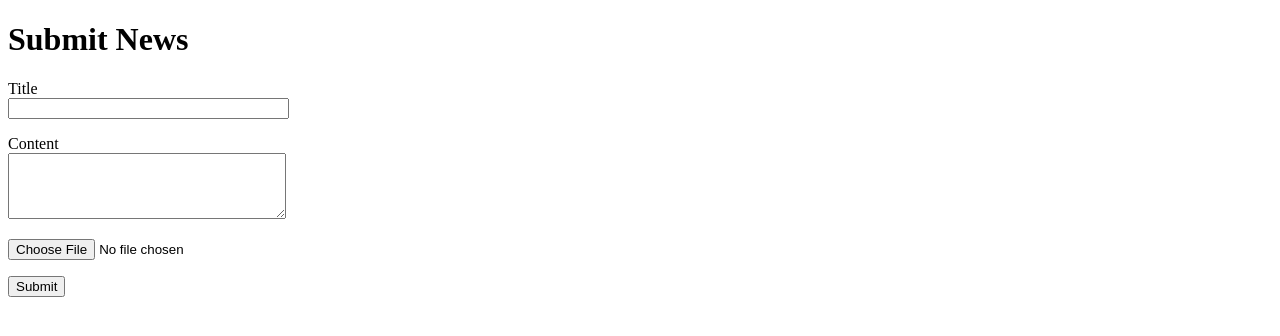
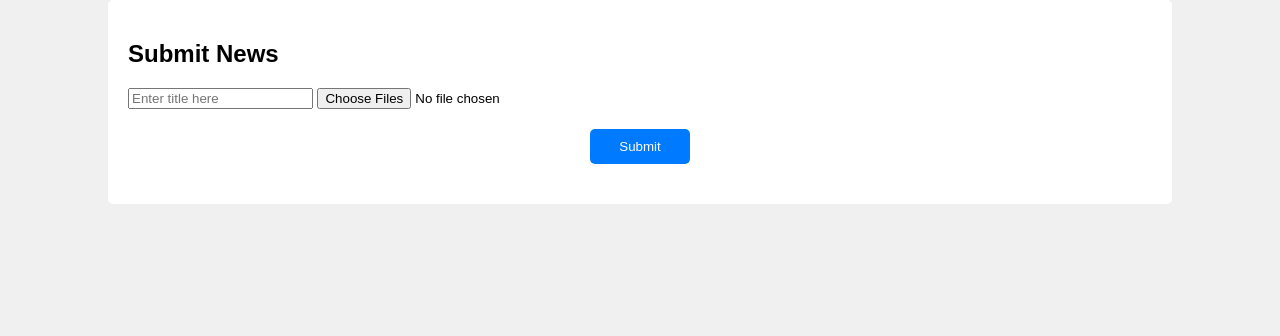
Before and after one commit to ITHangle/ea4115-bbc-d02, a Flask app: page /submit in a window 1280 px wide. Shown: the top 336 px of the page. Run offline with Flask 3, Linux system fonts and the light colour scheme; some libraries are stand-ins or nearby versions.

Commit message:
增加了富文本，解决了用户没有投稿图片会显示裂图的bug

```diff
--- a/app/__init__.py
+++ b/app/__init__.py
@@ -10,6 +10,7 @@
 from flask_bootstrap import Bootstrap
 from flask_moment import Moment
 from flask_babel import Babel
+from flask_ckeditor import CKEditor
 
 
 app = Flask(__name__)
@@ -23,6 +24,7 @@
 bootstrap = Bootstrap(app)
 moment = Moment(app)
 babel = Babel(app)
+ckeditor = CKEditor(app)
 
 if not app.debug:
     root = logging.getLogger()
--- a/app/forms.py
+++ b/app/forms.py
@@ -1,10 +1,11 @@
 from flask_wtf import FlaskForm
-from wtforms import StringField, PasswordField, BooleanField, SubmitField, \
+from wtforms import FileField, StringField, PasswordField, BooleanField, SubmitField, \
     TextAreaField
 from wtforms.validators import ValidationError, DataRequired, Email, EqualTo, \
     Length
 from flask_babel import _, lazy_gettext as _l
 from app.models import User
+from flask_wtf.file import FileField, FileAllowed
 
 
 class LoginForm(FlaskForm):
@@ -68,7 +69,8 @@
     post = TextAreaField(_l('Say something'), validators=[DataRequired()])
     submit = SubmitField(_l('Submit'))
 
-class NewsForm(FlaskForm):  # 定义NewsForm表单
+class NewsForm(FlaskForm):
     title = StringField('Title', validators=[DataRequired()])
-    content = TextAreaField('Content', validators=[DataRequired()])  # 新增的内容字段
+    content = TextAreaField('Content', validators=[DataRequired()])
+    images = FileField('Upload Images', validators=[FileAllowed(['jpg', 'png'])])
     submit = SubmitField('Submit')
--- a/app/routes.py
+++ b/app/routes.py
@@ -12,6 +12,8 @@
 from app.email import send_password_reset_email
 from werkzeug.utils import secure_filename
 from PIL import Image
+from flask_ckeditor import CKEditor
+
 
 
 @app.before_request
@@ -40,7 +42,6 @@
         if len(news.content) > 100:
             news.content = news.content[:100] + '...'
     return render_template('index.html.j2', form=form, news_list=news_list, user=current_user)
-
 
 
 @app.route('/explore')
@@ -237,7 +238,7 @@
         return redirect(url_for('news_detail', news_id=news.id))
     form.title.data = news.title
     form.content.data = news.content
-    return render_template('edit.html', form=form)
+    return render_template('submit.html', form=form, news=news)
 
 @app.route('/picture/<int:news_id>')  # 将2进制图片数据转为图片
 def picture(news_id):
--- a/app/templates/fakenews.html.j2
+++ b/app/templates/fakenews.html.j2
@@ -1,6 +1,8 @@
 {% extends "searchbase.html.j2" %}
 {% block app_content %}
-    <img class="card-img-top" src="{{ url_for('picture', news_id=news.id) }}" alt="News image">
+    {% if news.image %}
+        <img class="card-img-top" src="{{ url_for('picture', news_id=news.id) }}" alt="News image">
+    {% endif %}
     <h1>{{ news.title }}</h1>
     <p>{{ news.content }}</p>
 
--- a/app/templates/index.html.j2
+++ b/app/templates/index.html.j2
@@ -42,6 +42,7 @@
         .card-body {
             width: 50%;
             padding: 20px;
+            flex-grow: 1;
         }
 
         .card-title {
@@ -114,7 +115,9 @@
         </div>
     {% for news in news_list %}
         <div class="card">
-            <img class="card-img-top" src="{{ url_for('picture', news_id=news.id) }}" alt="News image">
+            {% if news.image %}
+                <img class="card-img-top" src="{{ url_for('picture', news_id=news.id) }}" alt="News image">
+            {% endif %}
             <div class="card-body">
                 <h2 class="card-title"><a href="{{ url_for('news_detail', news_id=news.id) }}">{{ news.title }}</a></h2>
                 <p class="card-text">{{ news.content }}</p>
--- a/app/templates/submit.html
+++ b/app/templates/submit.html
@@ -1,24 +1,46 @@
 <!DOCTYPE html>
-<html>
+<html lang="en">
 <head>
-    <title>Submit News</title>
+    <meta charset="UTF-8">
+    <title>{{ 'Edit News' if news else 'Submit News' }}</title>
+    {{ ckeditor.load() }}
+    <style>
+        body {
+            font-family: Arial, sans-serif;
+            margin: 0;
+            padding: 0;
+            background-color: #f0f0f0;
+        }
+        form {
+            width: 80%;
+            margin: 0 auto;
+            padding: 20px;
+            background-color: #fff;
+            border-radius: 5px;
+        }
+        input[type="submit"] {
+            display: block;
+            width: 100px;
+            margin: 20px auto;
+            padding: 10px;
+            background-color: #007BFF;
+            color: #fff;
+            border: none;
+            border-radius: 5px;
+            cursor: pointer;
+        }
+        input[type="submit"]:hover {
+            background-color: #0056b3;
+        }
+    </style>
 </head>
 <body>
-    <h1>Submit News</h1>
-    <form method="POST" enctype="multipart/form-data">
-        {{ form.hidden_tag() }}
-        <p>
-            {{ form.title.label }}<br>
-            {{ form.title(size=32) }}
-        </p>
-        <p>
-            {{ form.content.label }}<br>
-            {{ form.content(cols=32, rows=4) }}
-        </p>
-        <p>
-            <input type="file" name="image">
-        </p>
-        <p>{{ form.submit() }}</p>
-    </form>
+<form method="POST" action="{{ url_for('edit', news_id=news.id) if news else url_for('submit') }}" enctype="multipart/form-data">
+    <h2>{{ 'Edit News' if news else 'Submit News' }}</h2>
+    <input type="text" name="title" placeholder="Enter title here" value="{{ news.title if news }}">
+    {{ ckeditor.create(name='editor', value=news.content if news) }}
+    <input type="file" name="images" accept="image/*" multiple>
+    <input type="submit" value="{{ 'Update' if news else 'Submit' }}">
+</form>
 </body>
 </html>
--- a/requirements.txt
+++ b/requirements.txt
@@ -33,6 +33,7 @@
 Flask==2.2.2
 Flask-Babel==2.0.0
 Flask-Bootstrap==3.3.7.1
+Flask-CKEditor==0.5.1
 Flask-Login==0.6.2
 Flask-Mail==0.9.1
 Flask-Migrate==4.0.0
```
Also changed, not shown: app/models.py (line endings or trailing spaces).
